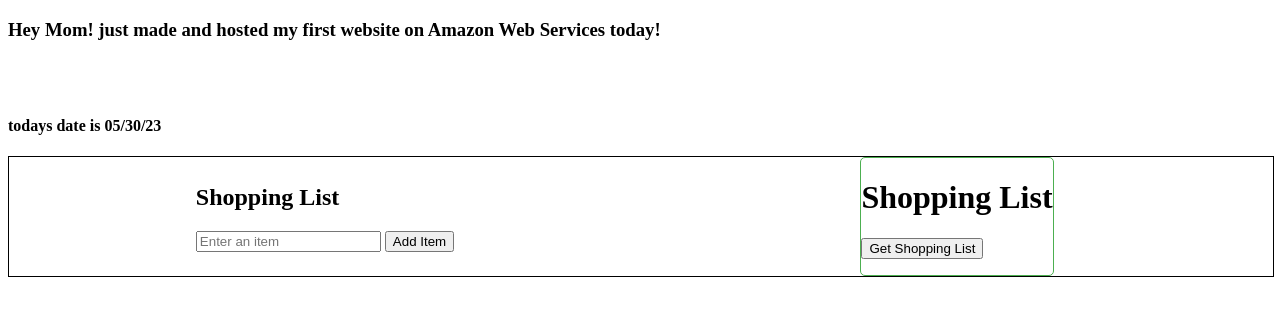
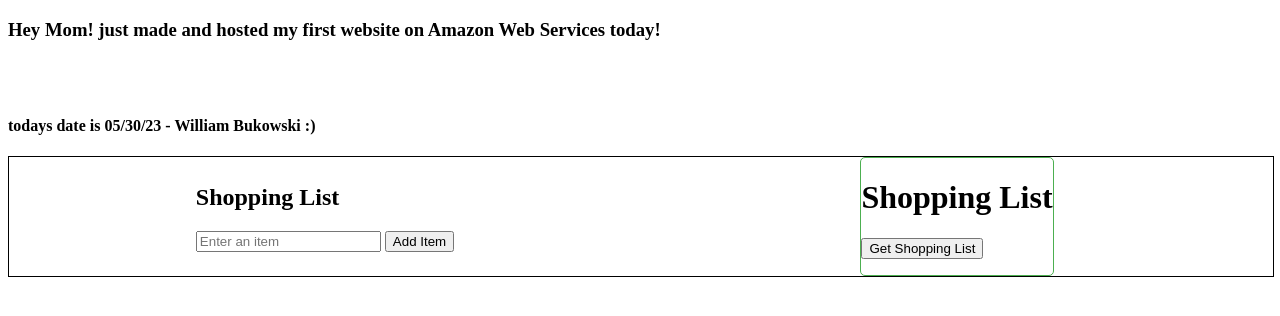
Before and after one commit to Dino1984WB/AWSAmplifyTesting, a plain HTML site: page index.html in a window 1280 px wide. Drawn offline with Linux system fonts and the light colour scheme.

Commit message:
added my name to the date in index.html

```diff
--- a/index.html
+++ b/index.html
@@ -52,7 +52,7 @@
 	<br>
 	<br>
 	<h4>
-		todays date is 05/30/23
+		todays date is 05/30/23 - William Bukowski :)
 	</h4>
 </head>
 <body>
```
